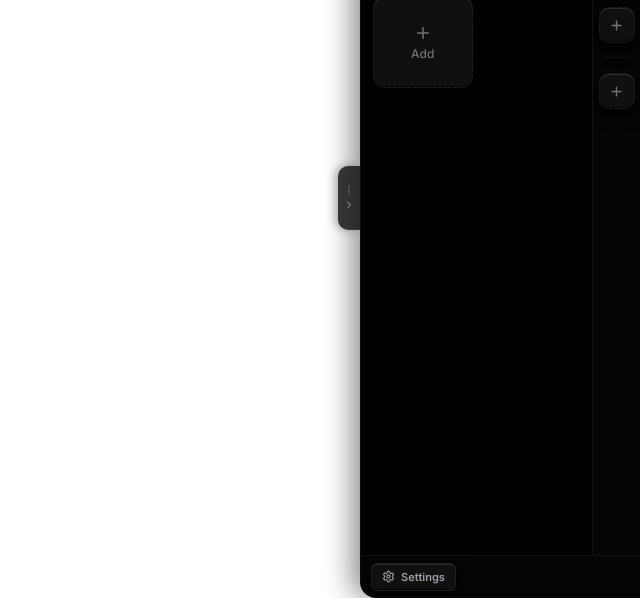
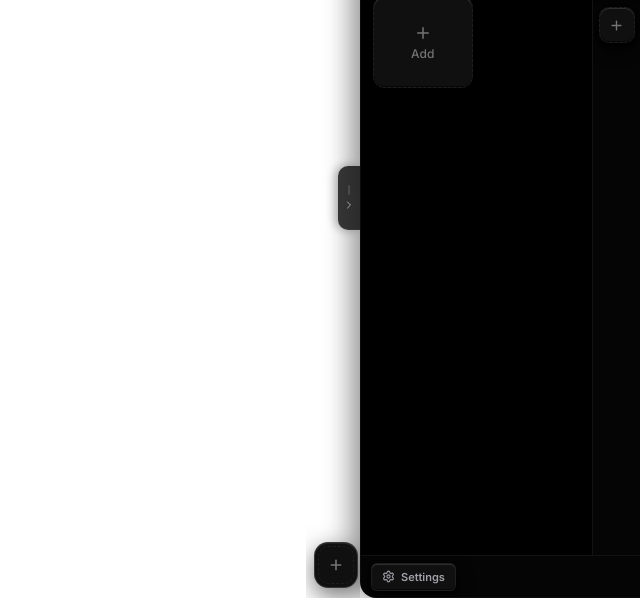
Before and after one commit to DevlopTecy/AppDock, a React (Vite) app: page / in a window 1280 px wide. Both pictures are taken after a click on the button "Open Dock". Shown: the part 202-800 px from the top of the page, without its empty margins (640-1280 px from the left). Built offline with nearby package versions, Linux system fonts and the light colour scheme.

Commit message:
feat: place QuickIconsBar in companion sidebar bottom card per rough drawing and revert GroupSidebar

```diff
--- a/src/App.tsx
+++ b/src/App.tsx
@@ -780,6 +780,20 @@ export const App: React.FC = () => {
       verticalPosition={data.settings.verticalPosition ?? 0.5}
       onUpdateVerticalPosition={(pos) => updateSettings({ verticalPosition: pos })}
       theme={data.settings.theme}
+      quickIconsContent={
+        !isCleanDock ? (
+          <QuickIconsBar
+            items={data.settings.quickIcons || []}
+            groups={data.groups}
+            onLaunchItem={handleLaunchItem}
+            onRemoveQuickIcon={handleRemoveQuickIcon}
+            onAddQuickIcon={handleAddQuickIcon}
+            onOpenAddModal={() => setIsQuickIconsModalOpen(true)}
+            theme={data.settings.theme}
+            isRightDock={data.settings.dockPosition === 'right'}
+          />
+        ) : undefined
+      }
       customTheme={{
         bgImages: data.settings.customThemeBgImages,
         bgBlur: data.settings.customThemeBgBlur,
@@ -820,11 +834,6 @@ export const App: React.FC = () => {
             onMoveGroup={handleMoveGroup}
             theme={data.settings.theme}
             hideAppCount={data.settings.customThemeHideAppCount}
-            quickIcons={data.settings.quickIcons || []}
-            onLaunchItem={handleLaunchItem}
-            onRemoveQuickIcon={handleRemoveQuickIcon}
-            onAddQuickIcon={handleAddQuickIcon}
-            onOpenQuickIconsModal={() => setIsQuickIconsModalOpen(true)}
           />
         )}
 
--- a/src/components/DockFrame.tsx
+++ b/src/components/DockFrame.tsx
@@ -367,6 +367,23 @@ export const DockFrame: React.FC<DockFrameProps> = ({
                 onUpdateVerticalPosition={onUpdateVerticalPosition}
               />
             </div>
+
+            {/* Quick Icons Bar at the bottom of the Anchor Column */}
+            {quickIconsContent && (
+              <div
+                style={{
+                  marginTop: 'auto',
+                  marginBottom: '10px',
+                  display: 'flex',
+                  flexDirection: 'column',
+                  alignItems: 'center',
+                  zIndex: 25,
+                  maxWidth: '100%'
+                }}
+              >
+                {quickIconsContent}
+              </div>
+            )}
           </div>
         </div>
       )}
@@ -1501,6 +1518,23 @@ export const DockFrame: React.FC<DockFrameProps> = ({
                 onUpdateVerticalPosition={onUpdateVerticalPosition}
               />
             </div>
+
+            {/* Quick Icons Bar at the bottom of the Anchor Column */}
+            {quickIconsContent && (
+              <div
+                style={{
+                  marginTop: 'auto',
+                  marginBottom: '10px',
+                  display: 'flex',
+                  flexDirection: 'column',
+                  alignItems: 'center',
+                  zIndex: 25,
+                  maxWidth: '100%'
+                }}
+              >
+                {quickIconsContent}
+              </div>
+            )}
           </div>
 
           {/* Active Companion Module (Music / Weather / Calendar) — animates in/out within the fixed 340px space */}
--- a/src/components/GroupSidebar.tsx
+++ b/src/components/GroupSidebar.tsx
@@ -1,7 +1,7 @@
 import React, { useState, useEffect } from 'react';
 import { createPortal } from 'react-dom';
 import { getAssetUrl } from '../utils/assets';
-import { AppGroup, AppItem, DockPosition, DockTheme } from '../types/dock';
+import { AppGroup, DockPosition, DockTheme } from '../types/dock';
 import {
   Gamepad2,
   Briefcase,
@@ -20,7 +20,6 @@ import {
   ArrowDown
 } from 'lucide-react';
 import { GroupGridIcon } from './GroupGridIcon';
-import { QuickIconsBar } from './QuickIconsBar';
 
 export const getGroupIcon = (iconName: string, size = 15, group?: AppGroup) => {
   if (group?.customIcon) {
@@ -76,11 +75,6 @@ interface GroupSidebarProps {
   onMoveGroup?: (groupId: string, direction: 'up' | 'down') => void;
   theme?: DockTheme;
   hideAppCount?: boolean;
-  quickIcons?: AppItem[];
-  onLaunchItem?: (item: AppItem) => void;
-  onRemoveQuickIcon?: (itemId: string) => void;
-  onAddQuickIcon?: (item: AppItem) => void;
-  onOpenQuickIconsModal?: () => void;
 }
 
 export const GroupSidebar: React.FC<GroupSidebarProps> = ({
@@ -94,11 +88,6 @@ export const GroupSidebar: React.FC<GroupSidebarProps> = ({
   onMoveGroup,
   theme,
   hideAppCount = false,
-  quickIcons = [],
-  onLaunchItem,
-  onRemoveQuickIcon,
-  onAddQuickIcon,
-  onOpenQuickIconsModal
 }) => {
   const [hoveredGroupId, setHoveredGroupId] = useState<string | null>(null);
   const [confirmDeleteGroup, setConfirmDeleteGroup] = useState<AppGroup | null>(null);
@@ -453,30 +442,6 @@ export const GroupSidebar: React.FC<GroupSidebarProps> = ({
             <Plus size={15} strokeWidth={2.2} />
           )}
         </button>
-
-        {/* Divider between Groups and Quick Icons */}
-        <div
-          style={{
-            width: '28px',
-            height: '1px',
-            background: 'var(--border-subtle)',
-            margin: '6px 0 4px 0',
-            opacity: 0.8
-          }}
-        />
-
-        {/* Quick Icons (Pinned Apps) in Sidebar */}
-        <QuickIconsBar
-          orientation="vertical"
-          items={quickIcons || []}
-          groups={groups}
-          onLaunchItem={onLaunchItem || (() => {})}
-          onRemoveQuickIcon={onRemoveQuickIcon || (() => {})}
-          onAddQuickIcon={onAddQuickIcon || (() => {})}
-          onOpenAddModal={onOpenQuickIconsModal || (() => {})}
-          theme={theme}
-          isRightDock={isRightDock}
-        />
 
         {/* Cute Kawaii Space Candy Sticker */}
         <div
--- a/src/components/QuickIconsBar.tsx
+++ b/src/components/QuickIconsBar.tsx
@@ -12,7 +12,6 @@ export interface QuickIconsBarProps {
   onAddQuickIcon: (item: AppItem) => void;
   onOpenAddModal: () => void;
   theme?: DockTheme;
-  orientation?: 'vertical' | 'horizontal';
   isRightDock?: boolean;
 }
 
@@ -24,8 +23,7 @@ export const QuickIconsBar: React.FC<QuickIconsBarProps> = ({
   onAddQuickIcon,
   onOpenAddModal,
   theme,
-  orientation = 'vertical',
-  isRightDock = false
+  isRightDock = true
 }) => {
   const [hoveredId, setHoveredId] = useState<string | null>(null);
   const [isHoveredAdd, setIsHoveredAdd] = useState(false);
@@ -39,8 +37,6 @@ export const QuickIconsBar: React.FC<QuickIconsBarProps> = ({
   const isKawaii = theme === 'kawaii';
   const isOnePiece = theme === 'onepiece';
   const isCandy = theme === 'candy';
-
-  const isVertical = orientation === 'vertical';
 
   // Render thumbnail
   const renderItemThumb = (item: AppItem) => {
@@ -109,13 +105,11 @@ export const QuickIconsBar: React.FC<QuickIconsBarProps> = ({
     e.stopPropagation();
     setIsDragOverBar(false);
 
-    // Try finding dragged item from in-memory global
     let draggedItem: AppItem | null = null;
     if (typeof window !== 'undefined' && (window as any).__appdock_dragging_item) {
       draggedItem = (window as any).__appdock_dragging_item;
     }
 
-    // Try parsing item JSON from dataTransfer
     if (!draggedItem) {
       try {
         const rawJson = e.dataTransfer.getData('application/x-appdock-item-json');
@@ -125,7 +119,6 @@ export const QuickIconsBar: React.FC<QuickIconsBarProps> = ({
       } catch {}
     }
 
-    // Try lookup by ID across groups
     if (!draggedItem) {
       const cardId =
         (typeof window !== 'undefined' ? (window as any).__appdock_dragging_card_id : null) ||
@@ -171,9 +164,32 @@ export const QuickIconsBar: React.FC<QuickIconsBarProps> = ({
     };
   }, [contextMenu]);
 
-  // Button sizes & styles
-  const btnSize = isEldenRing ? '38px' : '36px';
-  const btnRadius = isEldenRing ? '8px' : isKawaii || isCandy ? '12px' : '10px';
+  // Pill article container styling (matches ConnectorHub / uiverse-vbar-article aesthetic)
+  const containerBg = isDeathNote
+    ? 'rgba(26, 11, 13, 0.92)'
+    : isEldenRing
+      ? 'rgba(23, 24, 19, 0.95)'
+      : isAether
+        ? '#5c3e23'
+        : isKawaii || isCandy
+          ? '#fff0f5'
+          : isOnePiece
+            ? 'rgba(33, 25, 20, 0.95)'
+            : 'var(--bg-surface, #121214)';
+
+  const containerBorder = isDeathNote
+    ? '1px solid rgba(163, 38, 45, 0.55)'
+    : isEldenRing
+      ? '1px solid rgba(197, 161, 90, 0.45)'
+      : isAether
+        ? '1px solid #8c6038'
+        : isKawaii || isCandy
+          ? '1px solid #f472b6'
+          : isOnePiece
+            ? '1px solid rgba(245, 158, 11, 0.45)'
+            : '1px solid var(--border-hover, rgba(255, 255, 255, 0.16))';
+
+  const containerRadius = isEldenRing ? '8px' : '14px';
 
   return (
     <div
@@ -182,35 +198,174 @@ export const QuickIconsBar: React.FC<QuickIconsBarProps> = ({
       onDragEnter={handleDragOver}
       onDragLeave={handleDragLeave}
       onDrop={handleDrop}
+      className="uiverse-vbar-container quick-icons-container"
       style={{
         display: 'flex',
-        flexDirection: isVertical ? 'column' : 'row',
+        flexDirection: 'column',
         alignItems: 'center',
-        gap: '8px',
-        width: isVertical ? '100%' : 'auto',
-        maxWidth: '100%',
-        minWidth: 0,
-        padding: isVertical ? '2px 0' : '0 4px',
-        borderRadius: isKawaii || isCandy ? '14px' : '10px',
-        background: isDragOverBar
-          ? 'rgba(59, 130, 246, 0.22)'
-          : 'transparent',
-        border: isDragOverBar
-          ? '1.5px dashed #3b82f6'
-          : '1px solid transparent',
-        transition: 'all 0.18s ease',
+        width: '44px',
+        userSelect: 'none',
+        flexShrink: 0,
         position: 'relative'
       }}
       title="Quick Icons: Single-click to launch, or drag apps here"
     >
-      {/* Items list */}
+      <article
+        className="uiverse-vbar-article quick-icons-article"
+        style={{
+          width: '100%',
+          borderRadius: containerRadius,
+          background: isDragOverBar ? 'rgba(59, 130, 246, 0.22)' : containerBg,
+          border: isDragOverBar ? '1.5px dashed #3b82f6' : containerBorder,
+          boxShadow: isDragOverBar
+            ? '0 0 16px rgba(59, 130, 246, 0.45)'
+            : '0 8px 24px rgba(0, 0, 0, 0.55), inset 0 1px 1px rgba(255, 255, 255, 0.08)',
+          display: 'flex',
+          flexDirection: 'column',
+          alignItems: 'center',
+          gap: '3px',
+          padding: '3px',
+          boxSizing: 'border-box',
+          transition: 'all 250ms ease-in-out'
+        }}
+      >
+        {/* Plus (+) Add Quick Icon Button at the TOP of the box */}
+        <div style={{ position: 'relative', width: '100%', display: 'flex', justifyContent: 'center' }}>
+          <button
+            type="button"
+            onClick={onOpenAddModal}
+            onMouseEnter={() => setIsHoveredAdd(true)}
+            onMouseLeave={() => setIsHoveredAdd(false)}
+            title="Add Quick Icon from your apps"
+            aria-label="Add Quick Icon"
+            style={{
+              width: '38px',
+              height: '38px',
+              borderRadius: isEldenRing ? '6px' : '10px',
+              background: isHoveredAdd
+                ? isAether
+                  ? '#ffdf59'
+                  : isDeathNote
+                    ? '#3a1215'
+                    : isEldenRing
+                      ? 'rgba(38, 36, 26, 0.95)'
+                      : 'var(--bg-surface-active)'
+                : isAether
+                  ? '#4a321b'
+                  : isDeathNote
+                    ? 'rgba(18, 18, 18, 0.85)'
+                    : isEldenRing
+                      ? 'rgba(23, 24, 19, 0.85)'
+                      : 'transparent',
+              border: isHoveredAdd
+                ? isAether
+                  ? '1px solid #ffe885'
+                  : isDeathNote
+                    ? '1px solid #c41e24'
+                    : isEldenRing
+                      ? '1px solid #eac477'
+                      : '1px solid var(--btn-border-hover)'
+                : isAether
+                  ? '1px dashed #8c6038'
+                  : isDeathNote
+                    ? '1px dashed #a3262d'
+                    : isEldenRing
+                      ? '1px dashed rgba(197, 161, 90, 0.6)'
+                      : '1px dashed var(--btn-border)',
+              color: isHoveredAdd
+                ? isDeathNote
+                  ? '#ffffff'
+                  : 'var(--text-primary)'
+                : isAether
+                  ? '#ffdf59'
+                  : isDeathNote
+                    ? '#e05a61'
+                    : isEldenRing
+                      ? '#EAC477'
+                      : 'var(--text-muted)',
+              cursor: 'pointer',
+              display: 'flex',
+              alignItems: 'center',
+              justifyContent: 'center',
+              padding: 0,
+              boxSizing: 'border-box',
+              transform: isHoveredAdd ? 'scale(1.06)' : 'none',
+              transition: 'all 0.18s cubic-bezier(0.16, 1, 0.3, 1)'
+            }}
+          >
+            {isEldenRing ? (
+              <img
+                src={getAssetUrl('/eldenring/icons/add.png')}
+                alt="Add"
+                style={{ width: '18px', height: '18px', objectFit: 'contain', filter: 'drop-shadow(0 0 5px rgba(234, 196, 119, 0.7))' }}
+              />
+            ) : (
+              <Plus size={16} strokeWidth={2.4} />
+            )}
+          </button>
+
+          {/* Floating Tooltip for Add Button */}
+          {isHoveredAdd && (
+            <div
+              style={{
+                position: 'absolute',
+                top: '50%',
+                transform: 'translateY(-50%)',
+                left: isRightDock ? undefined : '50px',
+                right: isRightDock ? '50px' : undefined,
+                zIndex: 1000,
+                padding: '4px 8px',
+                borderRadius: '6px',
+                background: 'var(--bg-dock)',
+                border: '1px solid var(--btn-border-hover)',
+                boxShadow: '0 8px 24px rgba(0, 0, 0, 0.45)',
+                color: 'var(--text-primary)',
+                fontSize: '11px',
+                fontWeight: 600,
+                whiteSpace: 'nowrap',
+                pointerEvents: 'none',
+                animation: 'fadeIn 0.12s ease'
+              }}
+            >
+              <span>Add Quick Icon</span>
+            </div>
+          )}
+        </div>
+
+        {/* Divider line if items exist */}
+        {items.length > 0 && (
+          <div
+            style={{
+              width: '24px',
+              height: '1px',
+              background: 'var(--border-subtle)',
+              margin: '2px 0',
+              opacity: 0.8
+            }}
+          />
+        )}
+
+        {/* Scrollable column of Quick Icon buttons */}
+        {items.length > 0 && (
+          <div
+            style={{
+              display: 'flex',
+              flexDirection: 'column',
+              alignItems: 'center',
+              gap: '3px',
+              width: '100%',
+              maxHeight: '260px',
+              overflowY: 'auto',
+              scrollbarWidth: 'none'
+            }}
+          >
             {items.map((item) => {
               const isHovered = hoveredId === item.id;
 
               return (
                 <div
                   key={item.id}
-            style={{ position: 'relative', display: 'flex', alignItems: 'center' }}
+                  style={{ position: 'relative', width: '100%', display: 'flex', justifyContent: 'center' }}
                   onMouseEnter={() => setHoveredId(item.id)}
                   onMouseLeave={() => setHoveredId(null)}
                 >
@@ -225,9 +380,9 @@ export const QuickIconsBar: React.FC<QuickIconsBarProps> = ({
                     title={`${item.name} (Quick Launch)\nRight-click to remove`}
                     aria-label={`Launch ${item.name}`}
                     style={{
-                width: btnSize,
-                height: btnSize,
-                borderRadius: btnRadius,
+                      width: '38px',
+                      height: '38px',
+                      borderRadius: isEldenRing ? '6px' : '10px',
                       background: isHovered
                         ? isAether
                           ? '#ffdf59'
@@ -237,20 +392,8 @@ export const QuickIconsBar: React.FC<QuickIconsBarProps> = ({
                               ? 'rgba(38, 36, 26, 0.95)'
                               : isOnePiece
                                 ? 'rgba(50, 35, 25, 0.95)'
-                          : isKawaii || isCandy
-                            ? '#ffccd5'
                                 : 'var(--bg-surface-active)'
-                  : isAether
-                    ? '#5c3e23'
-                    : isDeathNote
-                      ? 'rgba(18, 18, 18, 0.85)'
-                      : isEldenRing
-                        ? 'rgba(23, 24, 19, 0.9)'
-                        : isOnePiece
-                          ? 'rgba(33, 25, 20, 0.9)'
-                          : isKawaii || isCandy
-                            ? '#fff0f5'
-                            : 'var(--bg-surface)',
+                        : 'transparent',
                       border: isHovered
                         ? isAether
                           ? '1px solid #ffe885'
@@ -260,36 +403,22 @@ export const QuickIconsBar: React.FC<QuickIconsBarProps> = ({
                               ? '1px solid #eac477'
                               : isOnePiece
                                 ? '1px solid #f59e0b'
-                          : isKawaii || isCandy
-                            ? '1px solid #f472b6'
                                 : '1px solid var(--btn-border-hover)'
-                  : isAether
-                    ? '1.5px solid #8c6038'
-                    : isDeathNote
-                      ? '1px solid rgba(163, 38, 45, 0.4)'
-                      : isEldenRing
-                        ? '1px solid rgba(197, 161, 90, 0.35)'
-                        : isOnePiece
-                          ? '1px solid rgba(245, 158, 11, 0.35)'
-                          : isKawaii || isCandy
-                            ? '1px solid #ffccd5'
-                            : '1px solid var(--btn-border)',
+                        : '1px solid transparent',
                       boxShadow: isHovered
                         ? isDeathNote
                           ? '0 0 10px rgba(196, 30, 36, 0.6)'
                           : isEldenRing
                             ? '0 0 10px rgba(234, 196, 119, 0.5)'
-                      : isOnePiece
-                        ? '0 0 8px rgba(245, 158, 11, 0.5)'
                             : 'var(--btn-shadow-hover)'
-                  : 'var(--btn-shadow)',
+                        : 'none',
                       cursor: 'pointer',
                       display: 'flex',
                       alignItems: 'center',
                       justifyContent: 'center',
                       padding: 0,
-                transform: isHovered ? (isVertical ? 'translateY(-2px) scale(1.05)' : 'scale(1.06)') : 'none',
-                transition: 'all 0.18s cubic-bezier(0.16, 1, 0.3, 1)',
+                      transform: isHovered ? 'scale(1.08)' : 'none',
+                      transition: 'all 0.16s ease',
                       flexShrink: 0
                     }}
                   >
@@ -301,14 +430,16 @@ export const QuickIconsBar: React.FC<QuickIconsBarProps> = ({
                     <div
                       style={{
                         position: 'absolute',
-                  left: isRightDock ? undefined : '54px',
-                  right: isRightDock ? '54px' : undefined,
+                        top: '50%',
+                        transform: 'translateY(-50%)',
+                        left: isRightDock ? undefined : '50px',
+                        right: isRightDock ? '50px' : undefined,
                         zIndex: 1000,
                         padding: '4px 8px',
                         borderRadius: '6px',
                         background: 'var(--bg-dock)',
                         border: '1px solid var(--btn-border-hover)',
-                  boxShadow: '0 8px 24px rgba(0, 0, 0, 0.35)',
+                        boxShadow: '0 8px 24px rgba(0, 0, 0, 0.45)',
                         color: 'var(--text-primary)',
                         fontSize: '11px',
                         fontWeight: 500,
@@ -339,122 +470,39 @@ export const QuickIconsBar: React.FC<QuickIconsBarProps> = ({
                       aria-label={`Remove ${item.name}`}
                       style={{
                         position: 'absolute',
-                  top: '-3px',
+                        top: '-2px',
                         right: '1px',
-                  width: '15px',
-                  height: '15px',
+                        width: '14px',
+                        height: '14px',
                         borderRadius: '50%',
                         display: 'flex',
                         alignItems: 'center',
                         justifyContent: 'center',
-                  background: 'var(--bg-surface)',
-                  border: '1px solid var(--border-subtle)',
-                  boxShadow: 'var(--btn-shadow)',
-                  color: 'var(--text-muted)',
+                        background: '#dc2626',
+                        border: '1px solid #ffffff',
+                        boxShadow: '0 1px 4px rgba(0,0,0,0.5)',
+                        color: '#ffffff',
                         cursor: 'pointer',
                         zIndex: 25,
-                  transition: 'all 0.12s ease'
+                        padding: 0,
+                        transition: 'transform 0.12s ease'
                       }}
                       onMouseEnter={(e) => {
-                  e.currentTarget.style.color = '#ef4444';
-                  e.currentTarget.style.background = 'var(--bg-surface-hover)';
-                  e.currentTarget.style.borderColor = '#ef4444';
-                  e.currentTarget.style.transform = 'scale(1.15)';
+                        e.currentTarget.style.transform = 'scale(1.2)';
                       }}
                       onMouseLeave={(e) => {
-                  e.currentTarget.style.color = 'var(--text-muted)';
-                  e.currentTarget.style.background = 'var(--bg-surface)';
-                  e.currentTarget.style.borderColor = 'var(--border-subtle)';
                         e.currentTarget.style.transform = 'scale(1)';
                       }}
                     >
-                <X size={9} strokeWidth={2.5} />
+                      <X size={8} strokeWidth={3} />
                     </button>
                   )}
                 </div>
               );
             })}
-
-      {/* Plus (+) Add Quick Icon Button */}
-      <div style={{ position: 'relative', display: 'flex', alignItems: 'center' }}>
-        <button
-          type="button"
-          onClick={onOpenAddModal}
-          onMouseEnter={() => setIsHoveredAdd(true)}
-          onMouseLeave={() => setIsHoveredAdd(false)}
-          title="Add Quick Icon"
-          aria-label="Add Quick Icon"
-          style={{
-            width: btnSize,
-            height: btnSize,
-            borderRadius: btnRadius,
-            background: isEldenRing
-              ? 'rgba(23, 24, 19, 0.9)'
-              : isDeathNote
-                ? 'rgba(18, 18, 18, 0.85)'
-                : isAether
-                  ? '#5c3e23'
-                  : 'var(--bg-surface)',
-            border: isEldenRing
-              ? '1px dashed rgba(197, 161, 90, 0.6)'
-              : isDeathNote
-                ? '1px dashed #a3262d'
-                : isAether
-                  ? '1px dashed #8c6038'
-                  : '1px dashed var(--btn-border)',
-            color: isEldenRing
-              ? '#EAC477'
-              : isDeathNote
-                ? '#e05a61'
-                : isAether
-                  ? '#ffdf59'
-                  : 'var(--text-muted)',
-            boxShadow: 'var(--btn-shadow)',
-            cursor: 'pointer',
-            display: 'flex',
-            alignItems: 'center',
-            justifyContent: 'center',
-            padding: 0,
-            flexShrink: 0,
-            transition: 'all 0.18s cubic-bezier(0.16, 1, 0.3, 1)'
-          }}
-        >
-          {isEldenRing ? (
-            <img
-              src={getAssetUrl('/eldenring/icons/add.png')}
-              alt="Add"
-              style={{ width: '18px', height: '18px', objectFit: 'contain', filter: 'drop-shadow(0 0 5px rgba(234, 196, 119, 0.7))' }}
-            />
-          ) : (
-            <Plus size={15} strokeWidth={2.2} />
-          )}
-        </button>
-
-        {/* Floating Tooltip Pill for Add Button */}
-        {isHoveredAdd && (
-          <div
-            style={{
-              position: 'absolute',
-              left: isRightDock ? undefined : '54px',
-              right: isRightDock ? '54px' : undefined,
-              zIndex: 1000,
-              padding: '4px 8px',
-              borderRadius: '6px',
-              background: 'var(--bg-dock)',
-              border: '1px solid var(--btn-border-hover)',
-              boxShadow: '0 8px 24px rgba(0, 0, 0, 0.35)',
-              color: 'var(--text-primary)',
-              fontSize: '11px',
-              fontWeight: 500,
-              whiteSpace: 'nowrap',
-              pointerEvents: 'none',
-              animation: 'fadeIn 0.12s ease'
-            }}
-          >
-            <span>Add Quick Icon</span>
           </div>
         )}
-      </div>
+      </article>
 
       {/* Right-Click Context Menu (Portaled to document.body) */}
       {contextMenu &&
```
Also changed, not shown: 1 other file (tests, documents, lock files or other folders). Lines whose indentation alone changed are shown as unchanged.
